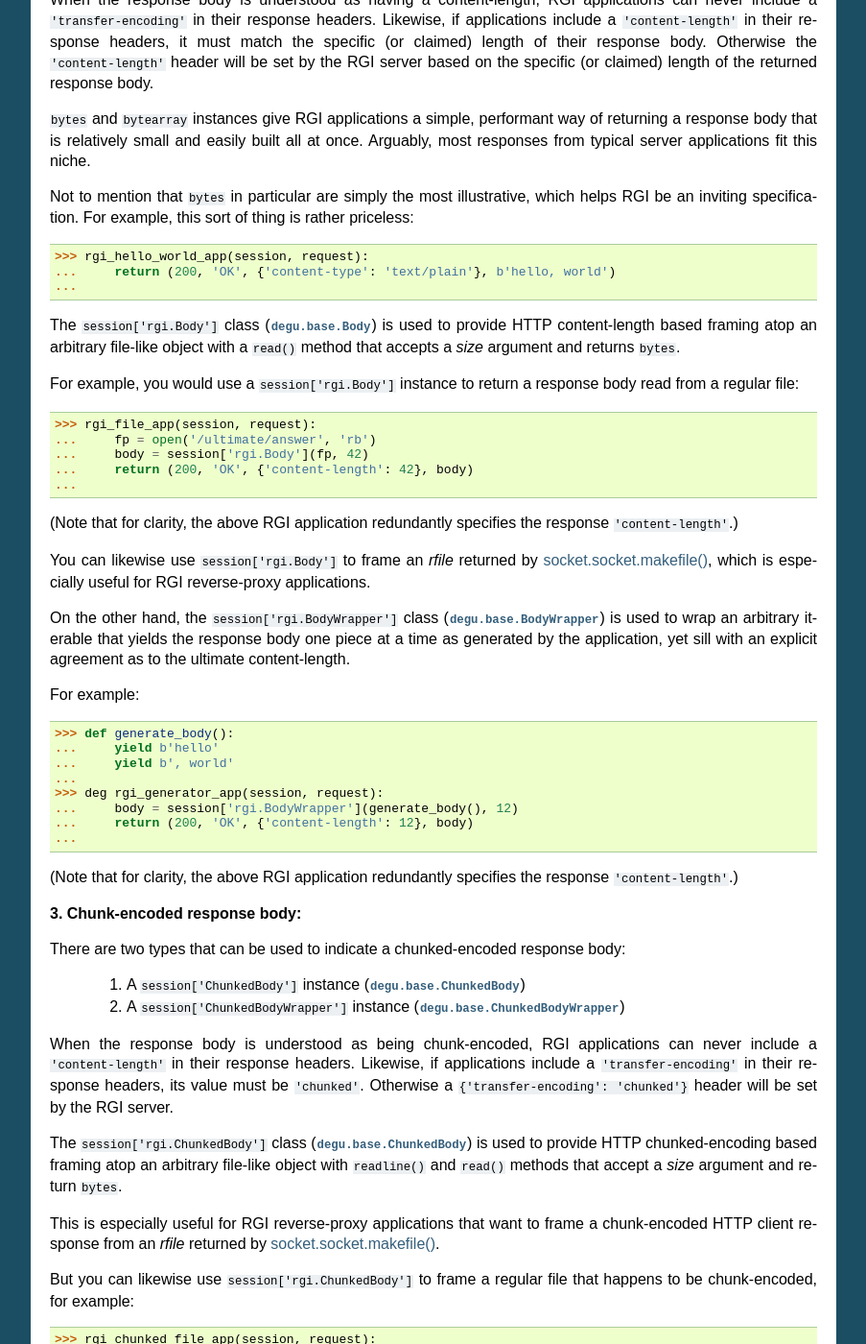
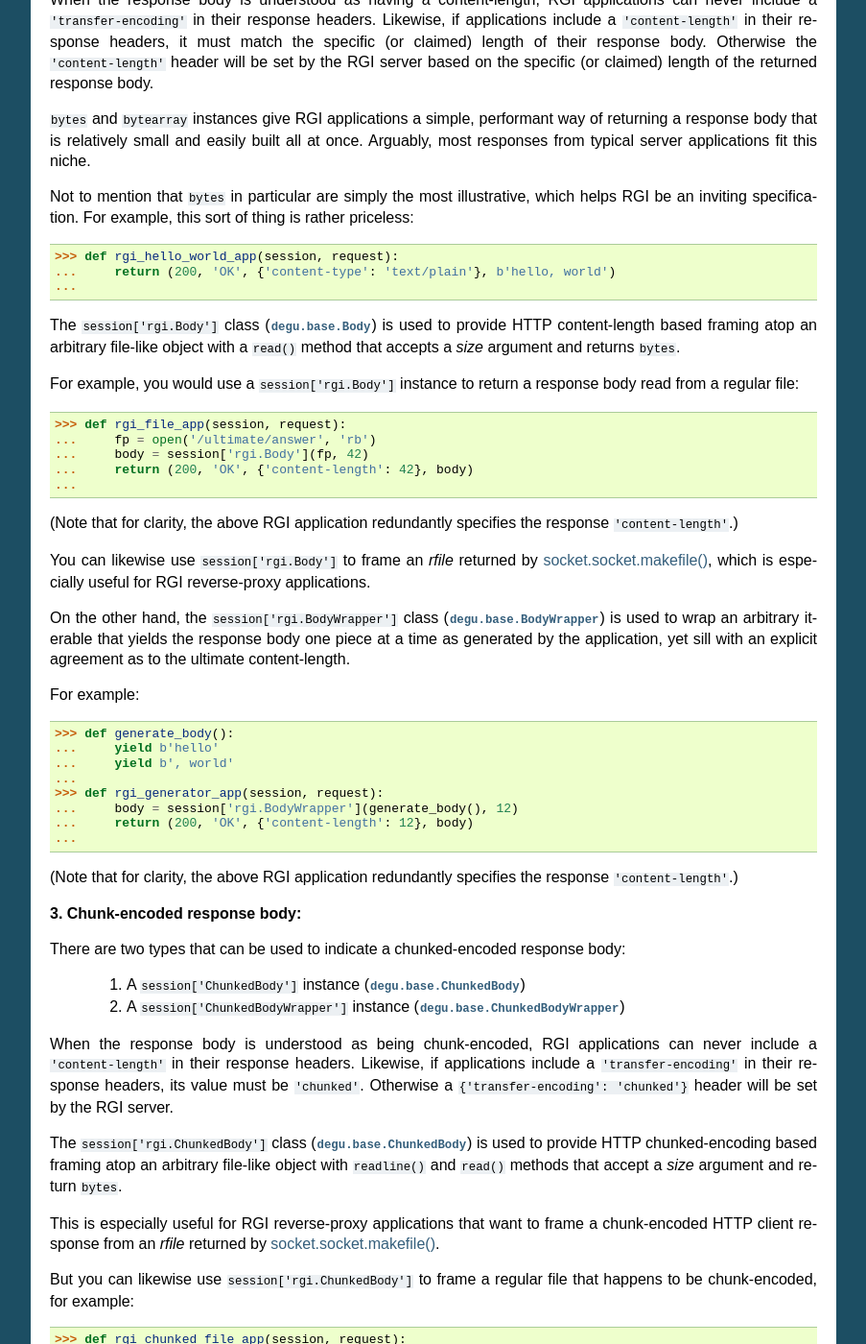
Before and after one commit to json420/degu, a Sphinx documentation site: the page built from doc/rgi.rst, in a window 1280 px wide and 1400 px high, scrolled down 9164 px. Shown: the whole window at 96% size, without its empty margins (198-1101 px from the left). Built offline with Sphinx 7.4.7, drawn with Linux system fonts in a browser that asks for light colours.

Commit message:
Fix late night Sphinx doctest failures

```diff
--- a/doc/rgi.rst
+++ b/doc/rgi.rst
@@ -597,7 +597,7 @@ Not to mention that ``bytes`` in particular are simply the most illustrative,
 which helps RGI be an inviting specification.  For example, this sort of thing
 is rather priceless:
 
->>> rgi_hello_world_app(session, request):
+>>> def rgi_hello_world_app(session, request):
 ...     return (200, 'OK', {'content-type': 'text/plain'}, b'hello, world')
 ...
 
@@ -608,7 +608,7 @@ HTTP content-length based framing atop an arbitrary file-like object with a
 For example, you would use a ``session['rgi.Body']`` instance to return a
 response body read from a regular file:
 
->>> rgi_file_app(session, request):
+>>> def rgi_file_app(session, request):
 ...     fp = open('/ultimate/answer', 'rb')
 ...     body = session['rgi.Body'](fp, 42)
 ...     return (200, 'OK', {'content-length': 42}, body)
@@ -632,7 +632,7 @@ For example:
 ...     yield b'hello'
 ...     yield b', world'
 ...
->>> deg rgi_generator_app(session, request):
+>>> def rgi_generator_app(session, request):
 ...     body = session['rgi.BodyWrapper'](generate_body(), 12)
 ...     return (200, 'OK', {'content-length': 12}, body)
 ...
@@ -669,7 +669,7 @@ a chunk-encoded HTTP client response from an *rfile* returned by
 But you can likewise use ``session['rgi.ChunkedBody']`` to frame a regular file
 that happens to be chunk-encoded, for example:
 
->>> rgi_chunked_file_app(session, request):
+>>> def rgi_chunked_file_app(session, request):
 ...     fp = open('/chunky/delight', 'rb')
 ...     body = session['rgi.ChunkedBody'](fp)
 ...     return (200, 'OK', {'transfer-encoding': 'chunked'}, body)
@@ -701,7 +701,7 @@ For example:
 ...
 >>> def rgi_chunked_generator_app(session, request):
 ...     body = session['rgi.ChunkedBodyWrapper'](generate_chunked_body())
-...     return (200, 'OK', {'transfer-encoding': 'chunked', body)
+...     return (200, 'OK', {'transfer-encoding': 'chunked'}, body)
 ...
 
 (Note that for clarity, the above RGI application redundantly specifies the
```
